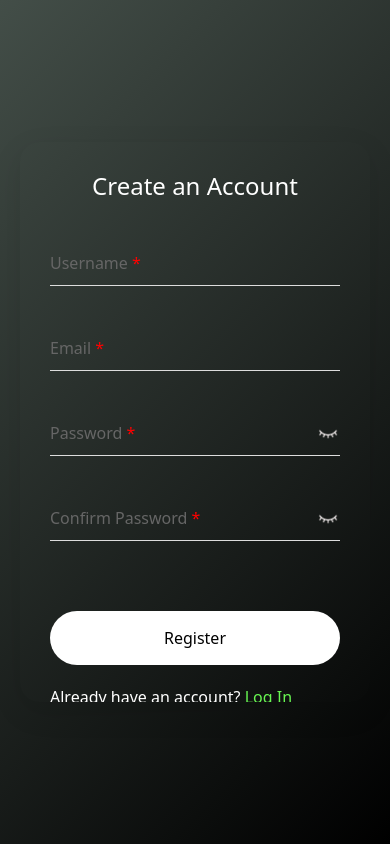
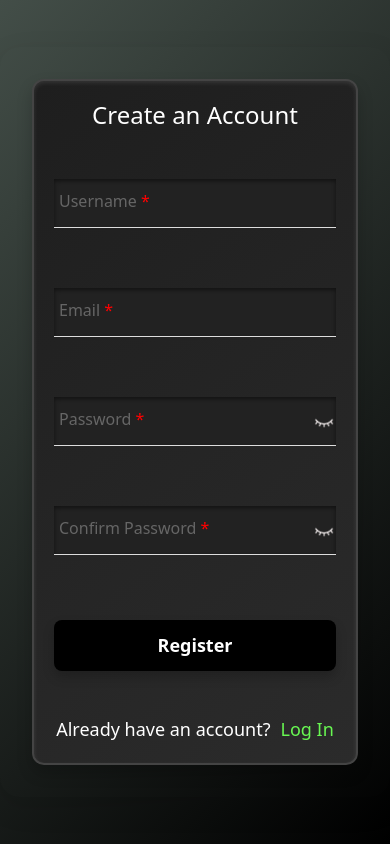
Before and after one commit to meghajoshi2309/l-n-nutra, a React (Create React App) app in the folder client/: page /register in a window 390 px wide. Built offline with nearby package versions, Linux system fonts and the light colour scheme.

Commit message:
register and login page responsive

```diff
--- a/client/src/components/Auth/Login/Login.tsx
+++ b/client/src/components/Auth/Login/Login.tsx
@@ -269,7 +269,7 @@ const Button = styled.button`
   color: white;
   border: none;
   padding: 15px;
-  border-radius: 100px;
+  border-radius: 8px;
   font-size: 16px;
   cursor: pointer;
   transition: background 0.3s ease;
@@ -286,7 +286,7 @@ const Button = styled.button`
     margin: 15px 0;
     border: none;
     border-radius: 8px;
-    background-color: #4caf50; /* Green for call-to-action */
+    background-color: #000000; /* Green for call-to-action */
     color: #fff; /* White text */
     font-size: 18px;
     font-weight: bold;
@@ -295,7 +295,7 @@ const Button = styled.button`
     transition: all 0.3s ease;
 
     &:hover {
-      background-color: #45a049;
+      background-color: #137903;
       box-shadow: 0 8px 16px rgba(0, 0, 0, 0.3);
     }
   }
--- a/client/src/components/Auth/Register/Register.tsx
+++ b/client/src/components/Auth/Register/Register.tsx
@@ -20,8 +20,12 @@ const Container = styled.div`
   align-items: center;
   justify-content: center;
   padding: 20px;
+
+  @media (max-width: 768px) {
+    padding: 0px;
+    overflow-y: auto; /* Enable vertical scrolling on smaller devices */
+  }
 `;
-
 
 const Card = styled.div`
   background: white;
@@ -29,16 +33,16 @@ const Card = styled.div`
   overflow: hidden;
   width: 100%;
   max-width: 1000px;
-  height: 35rem;
+  height: 100%; /* Allow it to grow or shrink dynamically */
   display: flex;
-  box-shadow: 0 10px 30px rgba(0,0,0,0.1);
+  box-shadow: 0 10px 30px rgba(0, 0, 0, 0.1);
 
   @media (max-width: 768px) {
     flex-direction: column;
     background: transparent;
-  }`;
-
-
+    height: auto; /* Let the height adjust for smaller screens */
+  }
+`;
 
 const IllustrationSection = styled.div`
   flex: 1.5;
@@ -70,9 +74,23 @@ const IllustrationImage = styled.img`
 
 const FormSection = styled.div`
   flex: 1;
-  padding: 30px;
-  `;
+  padding: 40px;
+  max-width: 400px;
+  margin: 2rem;
+  text-align: center;
+  overflow-y: auto; /* Enable scrolling if content overflows */
+  max-height: 100%; /* Restrict the height to prevent overflow issues */
 
+  @media (max-width: 768px) {
+    border: 2px solid #444;
+    border-radius: 12px;
+    background: linear-gradient(145deg, #1e1e1e, #2b2b2b);
+    box-shadow: 0 8px 16px rgba(0, 0, 0, 0.2),
+      inset 0 2px 4px rgba(255, 255, 255, 0.1);
+    height: auto; /* Ensure it adjusts for content height */
+    padding: 20px; /* Add padding for smaller screens */
+  }
+`;
 
 const Title = styled.h1`
   font-size: 24px;
@@ -105,6 +123,12 @@ const Input = styled.input`
   font-size: 16px;
   transition: all 0.3s ease;
 
+  /* Remove background color when the input is autofilled */
+  &::-webkit-internal-autofill-selected {
+    background-color: red !important;
+    color: inherit !important;
+  }
+
   &:focus {
     border-bottom-color: #137903;
   }
@@ -113,12 +137,22 @@ const Input = styled.input`
   &:not(:placeholder-shown) + label {
     transform: translateY(-20px);
     font-size: 12px;
-    color: #137903;
+    color: #666;
   }
 
   @media (max-width: 768px) {
     color: white;
     background: transparent;
+
+    width: 100%;
+    padding: 12px;
+    margin: 10px 0;
+    background-color: #222; /* Match the dark background */
+    color: #fff; /* White text for contrast */
+    outline: none;
+    font-size: 16px;
+    box-shadow: inset 0 2px 4px rgba(0, 0, 0, 0.5); /* Subtle inner shadow */
+    transition: all 0.3s ease;
 
     &:focus {
       border-bottom-color: #666;
@@ -127,8 +161,6 @@ const Input = styled.input`
     &:focus + label,
     &:not(:placeholder-shown) + label {
       transform: translateY(-20px);
-      font-size: 12px;
-      color: #666;
     }
   }
 `;
@@ -136,11 +168,16 @@ const Input = styled.input`
 const Label = styled.label`
   position: absolute;
   left: 0;
-  top: 10px;
+  top: 8px;
   font-size: 16px;
   color: #666;
   transition: all 0.3s ease;
   pointer-events: none;
+
+  @media (max-width: 768px) {
+    left: 5px;
+    top: 20px;
+  }
 `;
 
 const EyeIcon = styled.div<{ $isOpen: boolean }>`
@@ -237,11 +274,11 @@ const Button = styled.button`
   color: white;
   border: none;
   padding: 15px;
-  border-radius: 100px;
+  border-radius: 8px;
   font-size: 16px;
   cursor: pointer;
   transition: background 0.3s ease;
-  margin-top: 30px;
+  margin-top: 10px;
 
   &:hover {
     /* background: linear-gradient(135deg, #488e68, #1a7142, #000000); */
@@ -249,8 +286,23 @@ const Button = styled.button`
   }
 
   @media (max-width: 768px) {
-    background: white;
-    color: black;
+    width: 100%;
+    padding: 12px;
+    margin: 15px 0;
+    border: none;
+    border-radius: 8px;
+    background: #000000;
+    color: #fff; /* White text */
+    font-size: 18px;
+    font-weight: bold;
+    cursor: pointer;
+    box-shadow: 0 6px 12px rgba(0, 0, 0, 0.2);
+    transition: all 0.3s ease;
+
+    &:hover {
+      background: #137903;
+      box-shadow: 0 8px 16px rgba(0, 0, 0, 0.3);
+    }
   }
 `;
 
@@ -265,6 +317,7 @@ const Link = styled.a`
   color: #137903;
   text-decoration: none;
   cursor: pointer;
+  margin-left: 10px;
 
   &:hover {
     text-decoration: underline;
@@ -276,9 +329,10 @@ const Link = styled.a`
 
 
 const SignupText = styled.div`
-  text-align: 'center';
-  margin-top: '10px';
-  color: 'black';
+  display: flex;
+  font-size: 18px;
+  margin-top: 10px;
+  justify-content: center;
 
   @media (max-width: 768px) {
     color: white;
```
